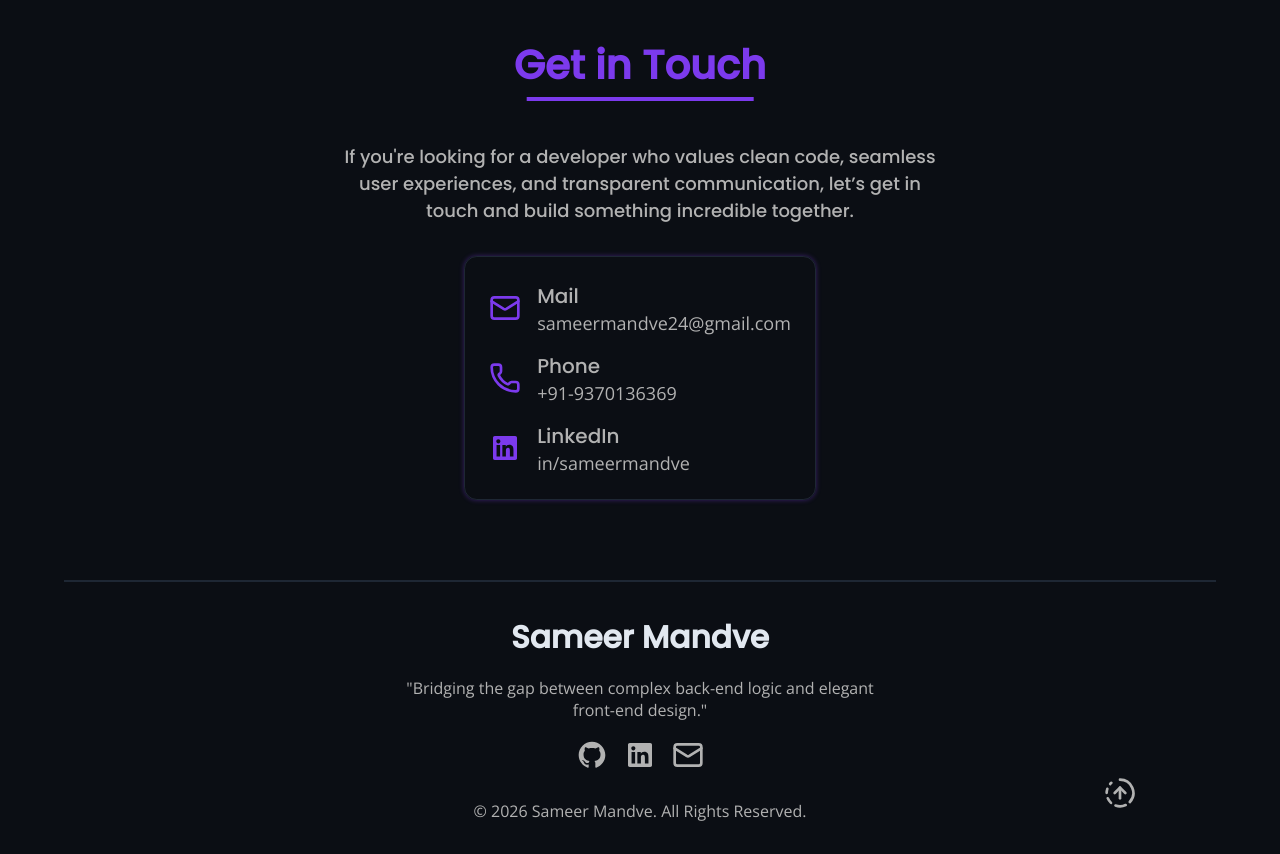
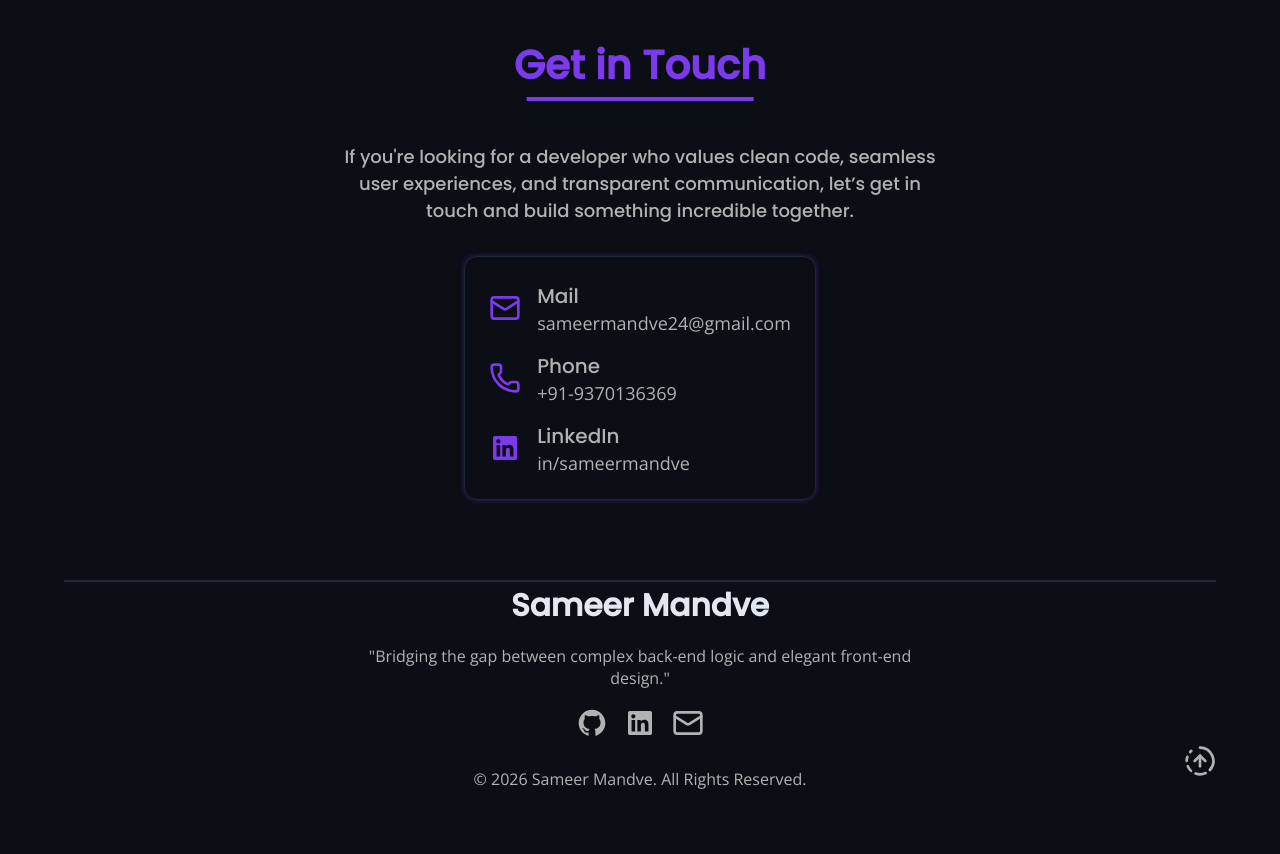
Before and after one commit to sameermandve/Portfolio, a plain HTML site: page index.html in a window 1280 px wide. Shown: the part 3475-4329 px from the top of the page. After the commit the page ends 4297 px from the top, so only its background shows below. Drawn offline with nearby package versions, Linux system fonts and the light colour scheme.

Commit message:
Added google meta tag

```diff
--- a/index.html
+++ b/index.html
@@ -3,6 +3,7 @@
 <head>
     <meta charset="UTF-8">
     <meta name="viewport" content="width=device-width, initial-scale=1.0">
+    <meta name="google-site-verification" content="jPtogRXTs0YqN052Zbe8et6H-Kb4aAcfiAG1gbHAIuw" />
     <link rel="stylesheet" href="style.css">
     <link rel="stylesheet" href="https://cdnjs.cloudflare.com/ajax/libs/remixicon/4.6.0/remixicon.min.css">
     <script src="main.js" defer></script>
@@ -467,7 +468,7 @@
     </main>
 
     <footer>
-        <section class="footer section-container">
+        <section class="footer">
             <a href="#">Sameer Mandve</a>
             <p>"Bridging the gap between complex back-end logic and elegant front-end design."</p>
             <div class="footer-social-links">
```
Also changed, not shown: 1 other file.
